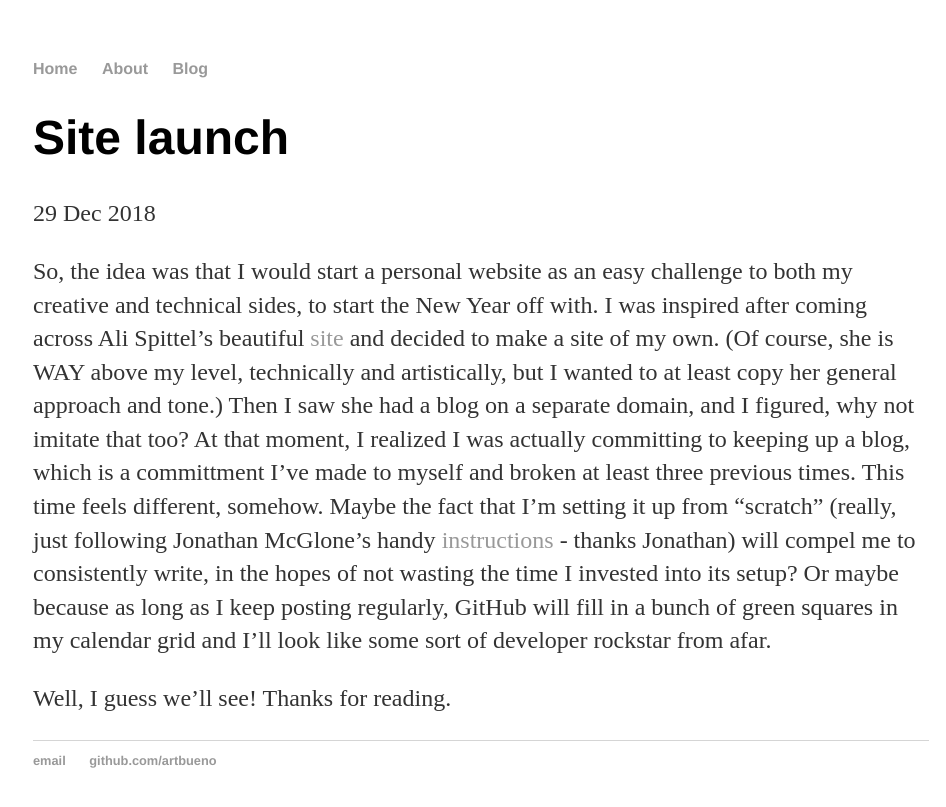
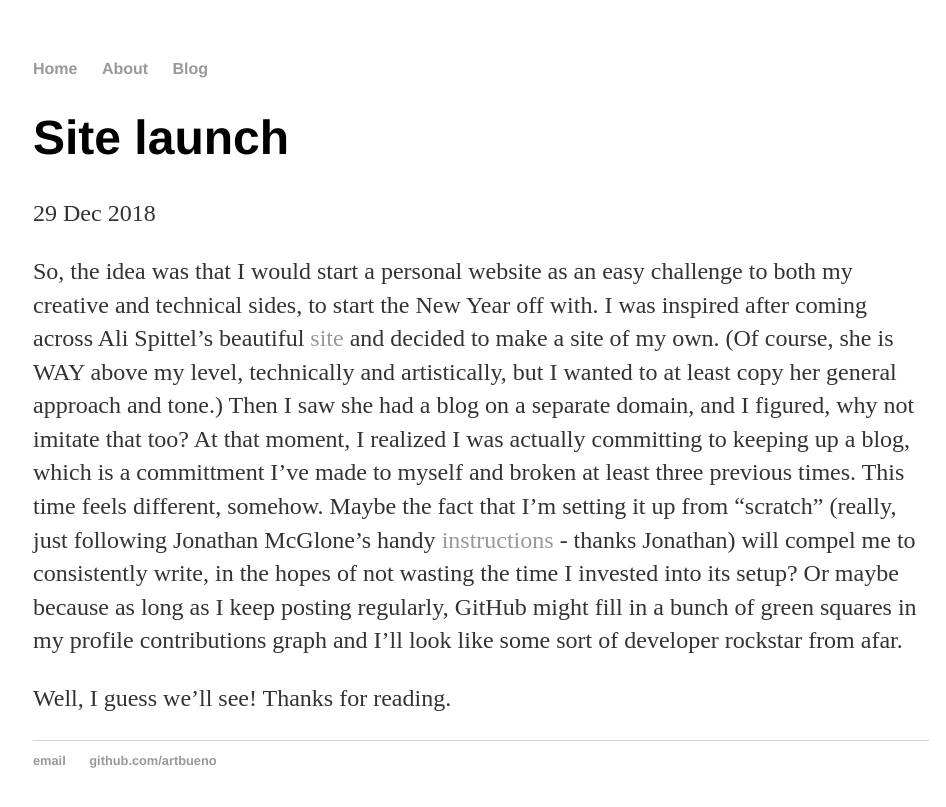
Before and after one commit to artbueno/test, a Jekyll site: the page built from _posts/2018-12-29-Site-Launch.md, in a window 1280 px wide. Shown: the top 807 px of the page, without its empty margins (159-1105 px from the left). Built offline with Jekyll 4.4.1, drawn with Linux system fonts in a browser that asks for light colours.

Commit message:
Update 2018-12-29-Site-Launch.md

```diff
--- a/_posts/2018-12-29-Site-Launch.md
+++ b/_posts/2018-12-29-Site-Launch.md
@@ -4,6 +4,6 @@ title: "Site launch"
 date: 2018-12-29
 ---
 
-So, the idea was that I would start a personal website as an easy challenge to both my creative and technical sides, to start the New Year off with. I was inspired after coming across Ali Spittel's beautiful [site](https://www.alispit.tel/#/) and decided to make a site of my own. (Of course, she is WAY above my level, technically and artistically, but I wanted to at least copy her general approach and tone.) Then I saw she had a blog on a separate domain, and I figured, why not imitate that too? At that moment, I realized I was actually committing to keeping up a blog, which is a committment I've made to myself and broken at least three previous times. This time feels different, somehow. Maybe the fact that I'm setting it up from "scratch" (really, just following Jonathan McGlone's handy [instructions](http://jmcglone.com/guides/github-pages/) - thanks Jonathan) will compel me to consistently write, in the hopes of not wasting the time I invested into its setup? Or maybe because as long as I keep posting regularly, GitHub will fill in a bunch of green squares in my calendar grid and I'll look like some sort of developer rockstar from afar.
+So, the idea was that I would start a personal website as an easy challenge to both my creative and technical sides, to start the New Year off with. I was inspired after coming across Ali Spittel's beautiful [site](https://www.alispit.tel/#/) and decided to make a site of my own. (Of course, she is WAY above my level, technically and artistically, but I wanted to at least copy her general approach and tone.) Then I saw she had a blog on a separate domain, and I figured, why not imitate that too? At that moment, I realized I was actually committing to keeping up a blog, which is a committment I've made to myself and broken at least three previous times. This time feels different, somehow. Maybe the fact that I'm setting it up from "scratch" (really, just following Jonathan McGlone's handy [instructions](http://jmcglone.com/guides/github-pages/) - thanks Jonathan) will compel me to consistently write, in the hopes of not wasting the time I invested into its setup? Or maybe because as long as I keep posting regularly, GitHub might fill in a bunch of green squares in my profile contributions graph and I'll look like some sort of developer rockstar from afar.
 
 Well, I guess we'll see! Thanks for reading.
```
